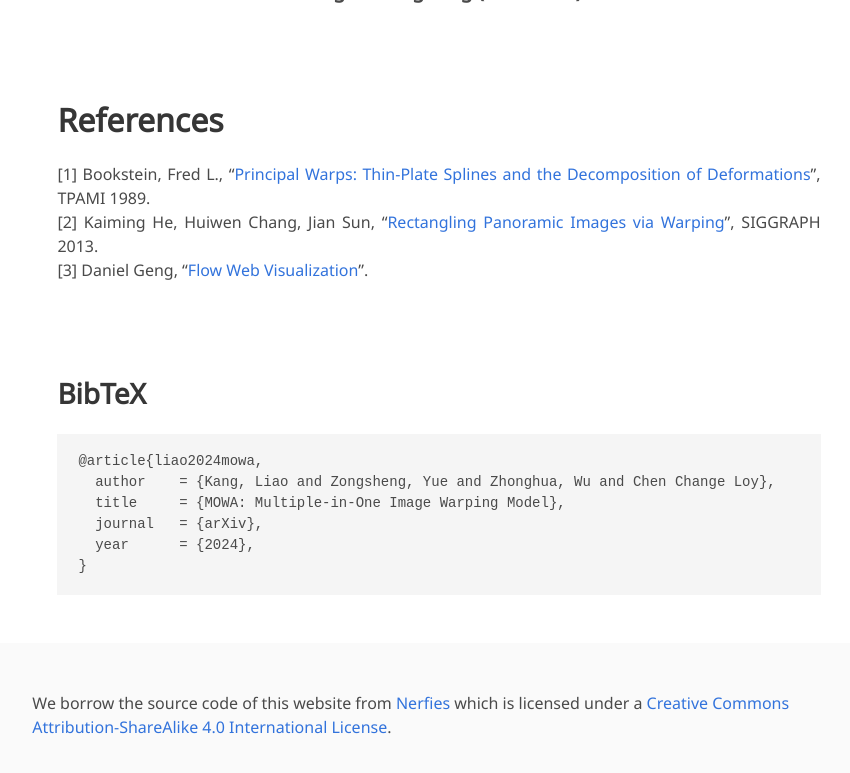
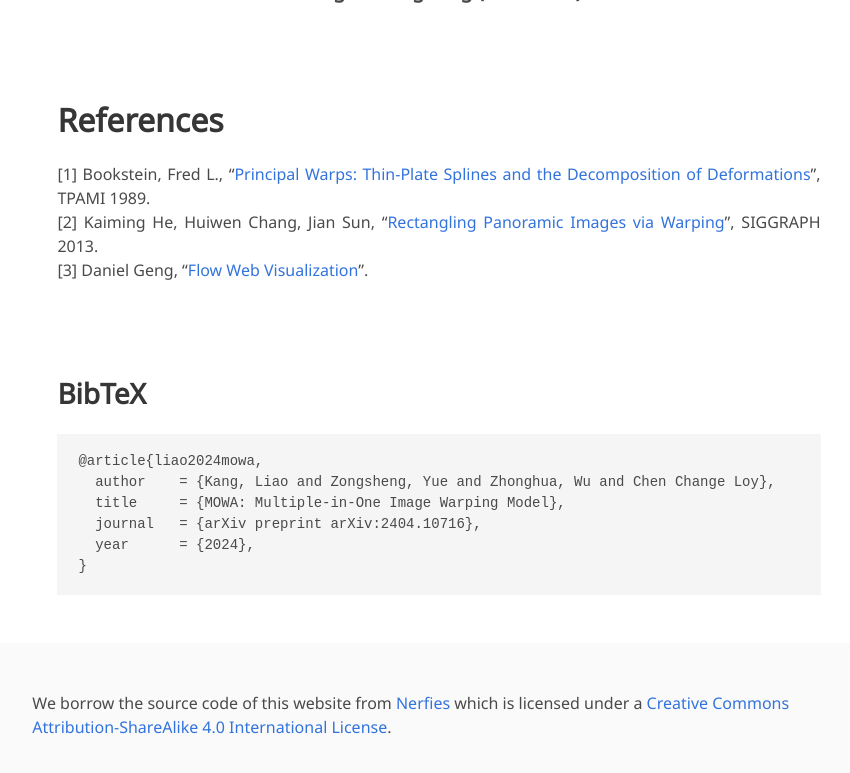
Before and after one commit to KangLiao929/KangLiao929.github.io, a Jekyll site: the page projects/mowa/index.html, which Jekyll copies as it is, in a window 1280 px wide and 900 px high, scrolled down 21528 px, cut to the strip 65-838 px from the top of the window. Shown: the whole strip, without its empty margins (201-1051 px from the left). Built offline with Jekyll 4.4.1, drawn with Linux system fonts in a browser that asks for light colours; nearby versions of some CDN libraries; some web fonts are replaced; library files that are not in the unit come from our copies; a style sheet for code colours, icons or effects is not loaded.

Commit message:
Update index.html

```diff
--- a/projects/mowa/index.html
+++ b/projects/mowa/index.html
@@ -58,7 +58,7 @@
               <div class="publication-links">
                 <!-- arXiv Link. -->
                 <span class="link-block">
-                  <a href="" target="_blank" class="external-link button is-normal is-rounded is-dark">
+                  <a href="https://arxiv.org/abs/2404.10716" target="_blank" class="external-link button is-normal is-rounded is-dark">
                     <span class="icon">
                       <i class="ai ai-arxiv"></i>
                     </span>
@@ -1230,7 +1230,7 @@
           <pre><code>@article{liao2024mowa,
   author    = {Kang, Liao and Zongsheng, Yue and Zhonghua, Wu and Chen Change Loy},
   title     = {MOWA: Multiple-in-One Image Warping Model},
-  journal   = {arXiv},
+  journal   = {arXiv preprint arXiv:2404.10716},
   year      = {2024},
 }</code></pre>
         </div>
```
